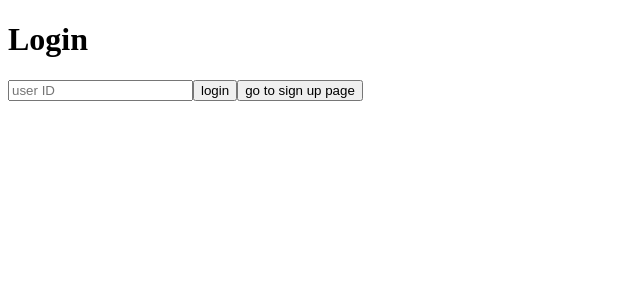
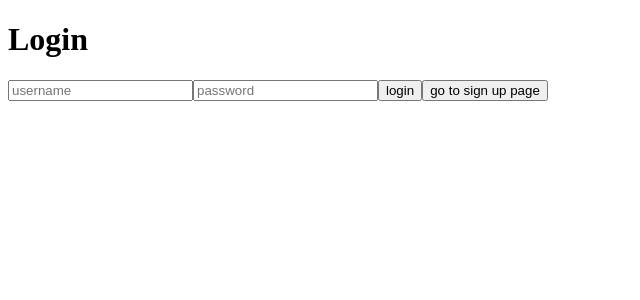
Before and after one commit to youssef-attai/chat-app, a React (Vite) app in the folder frontend/: page / in a window 1280 px wide. Shown: the top 300 px of the page, without its empty margins (0-640 px from the left). Built offline with nearby package versions, Linux system fonts and the light colour scheme; no server answers.

Commit message:
Take login input from user

```diff
--- a/frontend/src/pages/authentication/login/page.tsx
+++ b/frontend/src/pages/authentication/login/page.tsx
@@ -5,13 +5,15 @@
 export default function LoginPage() {
     const { navigate } = useAuthenticationPage()
     const { login } = useAuth()
-    const [userId, setUserId] = useState('');
+    const [username, setUsername] = useState('');
+    const [password, setPassword] = useState('');
 
     return (
         <>
             <h1>Login</h1>
-            <input type="text" value={userId} onChange={(e) => setUserId(e.target.value)} placeholder="user ID" />
-            <button onClick={() => { login(userId) }}>login</button>
+            <input type="text" value={username} onChange={(e) => setUsername(e.target.value)} placeholder="username" />
+            <input type="password" value={password} onChange={(e) => setPassword(e.target.value)} placeholder="password" />
+            <button onClick={() => { login(username, password) }}>login</button>
             <button onClick={() => { navigate('signup') }}>go to sign up page</button>
         </>
     )
```
